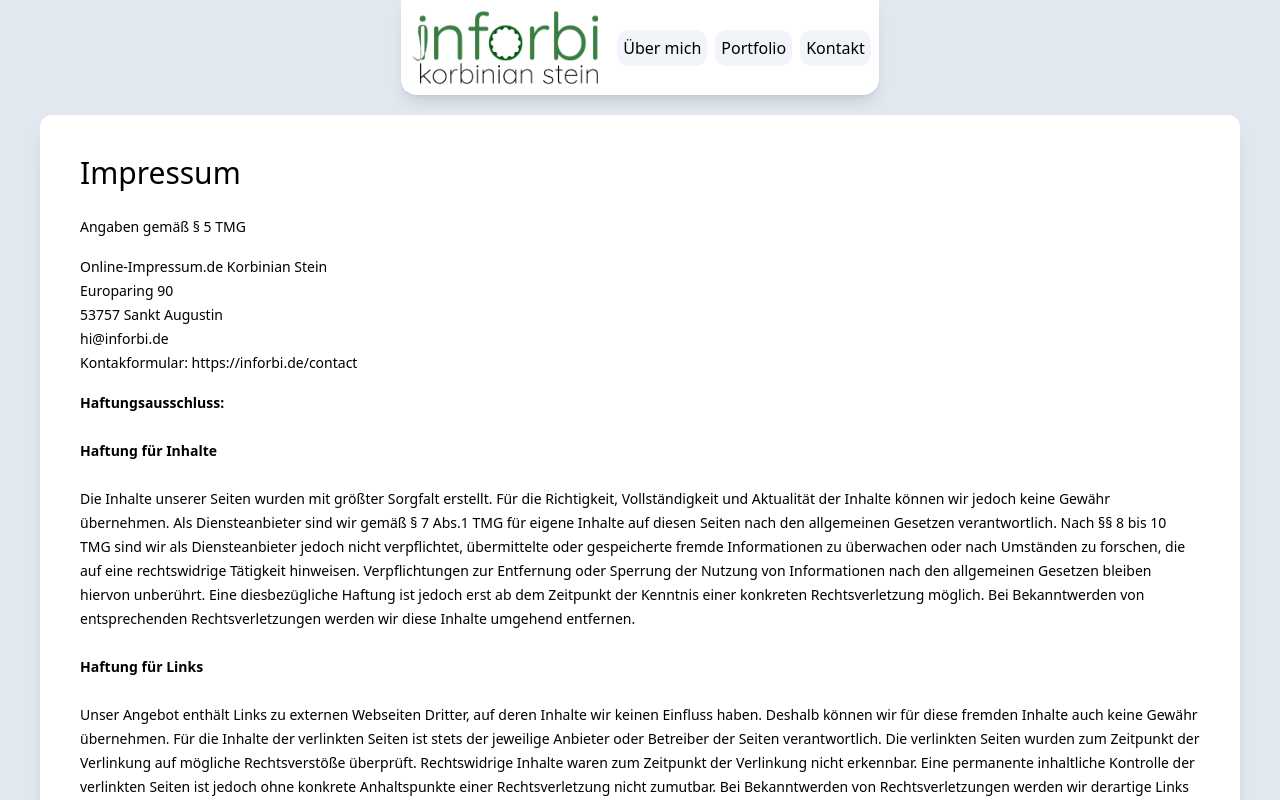
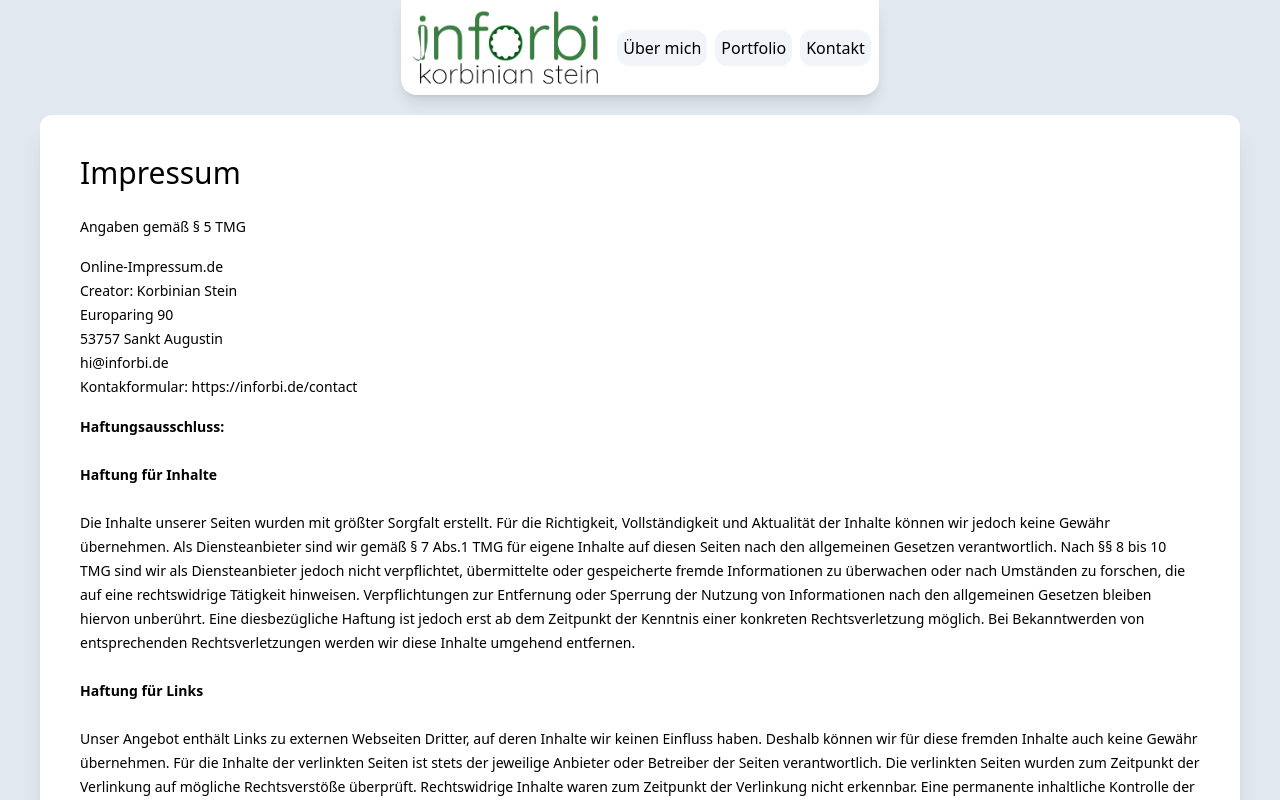
Before and after one commit to nylser/inforbi, a SvelteKit app in the folder portfolio/: page /imprint in a window 1280 px wide. Shown: the top 800 px of the page. Built offline with nearby package versions, Linux system fonts and the light colour scheme.

Commit message:
small formatting fix

```diff
--- a/portfolio/src/routes/imprint/+page.svelte
+++ b/portfolio/src/routes/imprint/+page.svelte
@@ -14,8 +14,8 @@
 		<h1>Impressum</h1>
 		<p>Angaben gemäß § 5 TMG</p>
 		<p>
-			Online-Impressum.de
-			Korbinian Stein <br />
+			Online-Impressum.de <br />
+			Creator: Korbinian Stein <br />
 			Europaring 90 <br />
 			53757 Sankt Augustin<br />
 			hi@inforbi.de<br />
```
